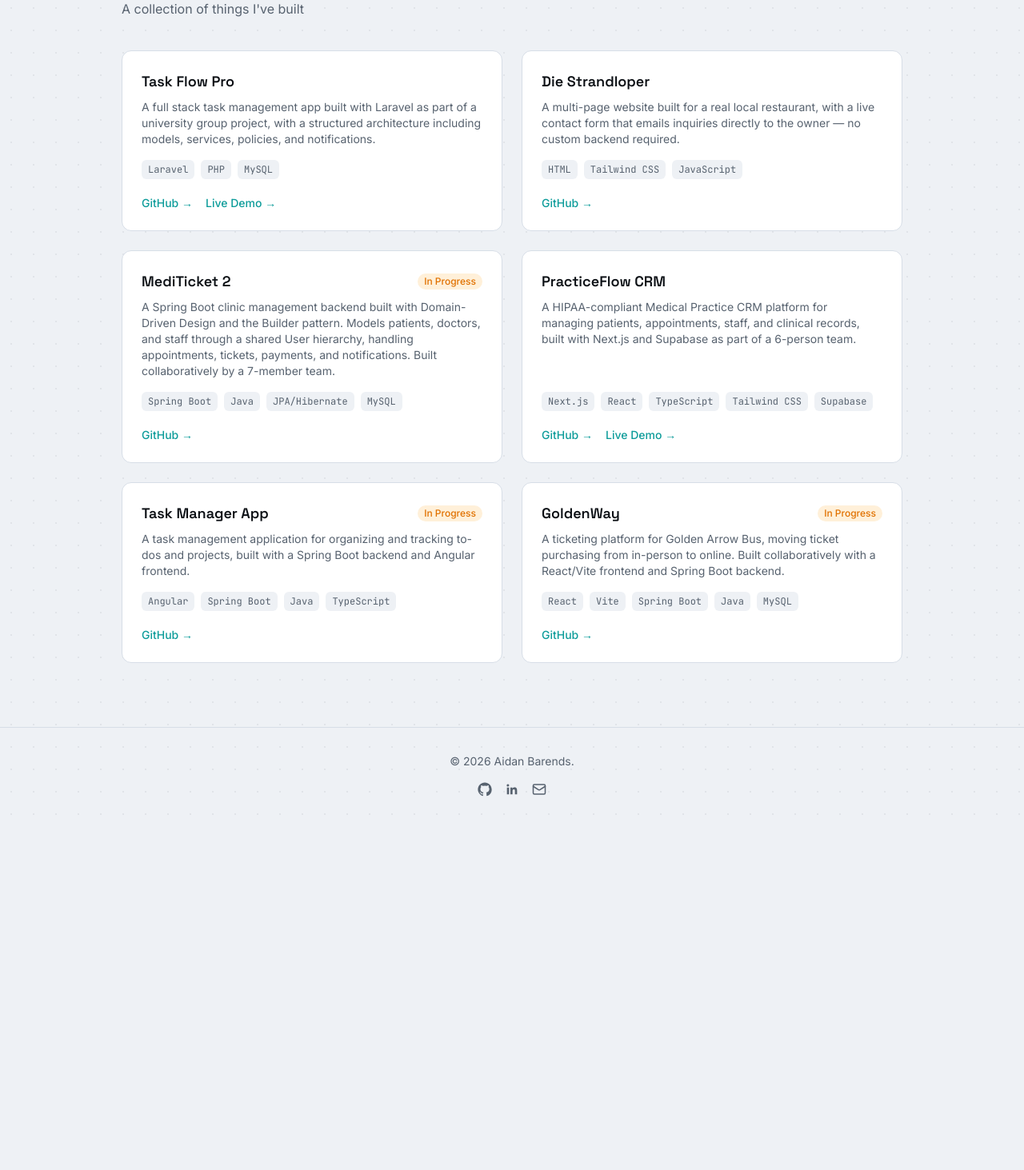
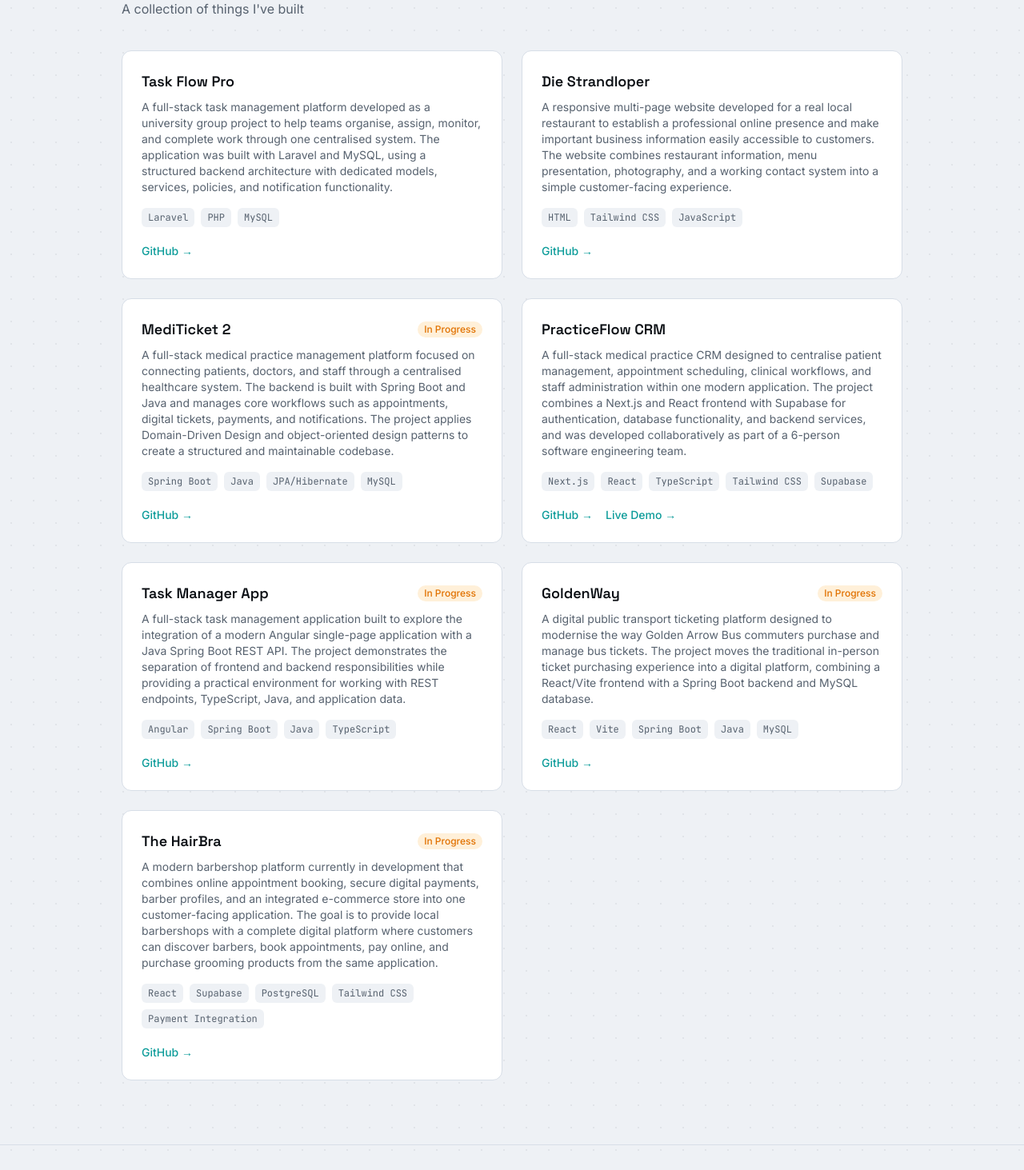
Before and after one commit to aidan-g-barends/Aidan-Barends-Portfolio, a Next.js app: page /projects in a window 1280 px wide. Shown: the part 200-1663 px from the top of the page at 80% size. Before the commit the page ends 1228 px from the top, so only its background shows below. Built offline with nearby package versions, Linux system fonts and the light colour scheme.

Commit message:
updated my projects section, added new task currently busy with

```diff
--- a/src/data/projects.ts
+++ b/src/data/projects.ts
@@ -18,123 +18,208 @@ export const projects: Project[] = [
     slug: "task-flow-pro",
     name: "Task Flow Pro",
     description:
-      "A full stack task management app built with Laravel as part of a university group project, with a structured architecture including models, services, policies, and notifications.",
+      "A full-stack task management platform developed as a university group project to help teams organise, assign, monitor, and complete work through one centralised system. The application was built with Laravel and MySQL, using a structured backend architecture with dedicated models, services, policies, and notification functionality.",
     tech: ["Laravel", "PHP", "MySQL"],
     github: "https://github.com/aidan-g-barends/Task-Flow-Pro",
-    live: "https://task-flow-pro.vercel.app/",
     featured: true,
+    inProgress: false,
     role:
-      "Collaborated as part of a university group, contributing to backend logic and data handling.",
+      "Collaborated as part of a university development team, contributing to backend functionality, business logic, database interactions, and the overall implementation of the application's task management workflow.",
     problem:
-      "University groups and small teams often lack a simple, structured way to assign and track tasks through to completion.",
+      "Teams often rely on scattered communication channels and documents to manage work, making it difficult to know who is responsible for a task, what its current status is, and what still needs to be completed. Task Flow Pro provides a structured platform for managing these workflows in one place.",
     features: [
-      "Structured Laravel architecture with dedicated models, services, and policies",
-      "Notification system to keep team members updated on task changes",
-      "Multi-developer Git workflow across the team",
+      "Task creation, assignment, updating, and completion tracking",
+      "Structured Laravel architecture using models, services, and policies",
+      "Database-backed storage using MySQL",
+      "Notification functionality to keep users informed about task changes",
+      "Organised separation between application logic and data handling",
+      "Collaborative Git workflow for multi-developer development",
     ],
     challenges:
-      "Coordinating consistent code structure and avoiding merge conflicts while multiple people worked on the same Laravel app at once.",
+      "A major challenge was maintaining a consistent codebase while multiple developers worked on the same Laravel application. This required coordinating changes, following a shared project structure, resolving Git conflicts, and keeping business logic organised rather than placing everything directly inside controllers.",
   },
+
   {
     slug: "die-strandloper",
     name: "Die Strandloper",
     description:
-      "A multi-page website built for a real local restaurant, with a live contact form that emails inquiries directly to the owner — no custom backend required.",
+      "A responsive multi-page website developed for a real local restaurant to establish a professional online presence and make important business information easily accessible to customers. The website combines restaurant information, menu presentation, photography, and a working contact system into a simple customer-facing experience.",
     tech: ["HTML", "Tailwind CSS", "JavaScript"],
     github: "https://github.com/aidan-g-barends/DieStrandloper",
     featured: true,
-    role: "Designed and built the entire site independently for a real local restaurant.",
+    inProgress: false,
+    role:
+      "Designed and developed the website independently, handling the page structure, responsive layouts, styling, JavaScript functionality, and integration of the customer contact form.",
     problem:
-      "The restaurant needed an online presence where customers could view the menu, see the space, and get in touch directly.",
+      "The restaurant needed a professional website where customers could discover the business, view important information and the menu, see the restaurant through a gallery, and contact the owner directly without needing to use multiple platforms.",
     features: [
-      "Home, About, Menu, Gallery, and Contact pages",
-      "Live contact form integrated with Web3Forms, delivering messages straight to email",
-      "Fully responsive layout built with Tailwind CSS",
+      "Home page introducing the restaurant and its offering",
+      "About page providing information about the business",
+      "Digital menu presentation for customers",
+      "Gallery for showcasing the restaurant and experience",
+      "Contact page with a working customer enquiry form",
+      "Web3Forms integration for sending enquiries directly to email",
+      "Responsive layouts for desktop, tablet, and mobile devices",
+      "Tailwind CSS-based styling and reusable layout patterns",
     ],
     challenges:
-      "Built while still learning Tailwind and JavaScript, so a lot of the layout and form-handling logic involved real trial and error.",
+      "This project was built while I was expanding my knowledge of Tailwind CSS and JavaScript. One of the biggest challenges was translating a real business requirement into a polished responsive website while learning how to structure the frontend, handle responsive layouts, and integrate a third-party service for the contact functionality.",
   },
+
   {
     slug: "mediticket-2",
     name: "MediTicket 2",
     description:
-      "A Spring Boot clinic management backend built with Domain-Driven Design and the Builder pattern. Models patients, doctors, and staff through a shared User hierarchy, handling appointments, tickets, payments, and notifications. Built collaboratively by a 7-member team.",
+      "A full-stack medical practice management platform focused on connecting patients, doctors, and staff through a centralised healthcare system. The backend is built with Spring Boot and Java and manages core workflows such as appointments, digital tickets, payments, and notifications. The project applies Domain-Driven Design and object-oriented design patterns to create a structured and maintainable codebase.",
     tech: ["Spring Boot", "Java", "JPA/Hibernate", "MySQL"],
     github: "https://github.com/AidanBarends/MediTicket2",
     featured: false,
     inProgress: true,
-    role: "Contributing as part of a 7-member team, working within a Domain-Driven Design architecture.",
+    role:
+      "Contributing as part of a 7-member software development team, working primarily within the backend and implementing functionality within the project's Domain-Driven Design architecture.",
     problem:
-      "Clinics need a structured way to manage patients, doctors, staff, appointments, and payments in one connected system.",
+      "Medical practices need to coordinate patients, doctors, staff, appointments, tickets, payments, and communication. Managing these processes separately can lead to duplicated information and inefficient workflows. MediTicket aims to provide a connected platform for managing these core processes.",
     features: [
-      "Shared User hierarchy modeling patients, doctors, and staff",
-      "Appointment, ticket, and payment handling",
-      "Notification system for updates",
-      "Built with Domain-Driven Design and the Builder pattern for structured, maintainable code",
+      "Patient, doctor, and staff management",
+      "Shared User domain hierarchy for different types of system users",
+      "Appointment scheduling and management",
+      "Digital ticket management for patient workflows",
+      "Payment-related functionality",
+      "Notification functionality for important system updates",
+      "JPA/Hibernate persistence with MySQL",
+      "Domain-Driven Design architecture",
+      "Builder pattern and object-oriented design principles",
+      "Spring Boot REST-based backend architecture",
     ],
     challenges:
-      "Coordinating architecture decisions and consistent patterns across a 7-person team.",
+      "Developing within a 7-person team required careful coordination around domain models, database relationships, API functionality, and coding standards. One of the biggest challenges was making sure different parts of the system followed the same architectural principles while several developers were implementing features simultaneously.",
   },
+
   {
     slug: "practiceflow-crm",
     name: "PracticeFlow CRM",
     description:
-      "A HIPAA-compliant Medical Practice CRM platform for managing patients, appointments, staff, and clinical records, built with Next.js and Supabase as part of a 6-person team.",
+      "A full-stack medical practice CRM designed to centralise patient management, appointment scheduling, clinical workflows, and staff administration within one modern application. The project combines a Next.js and React frontend with Supabase for authentication, database functionality, and backend services, and was developed collaboratively as part of a 6-person software engineering team.",
     tech: ["Next.js", "React", "TypeScript", "Tailwind CSS", "Supabase"],
     github: "https://github.com/aidan-g-barends/practiceflow-crm",
     live: "https://practiceflow-crm-iota.vercel.app/",
     featured: true,
     inProgress: false,
     role:
-      "Frontend Developer, responsible for building the appointment scheduling and calendar interface as part of a 6-person team.",
+      "Frontend Developer responsible for the appointment scheduling experience, including the calendar interface, booking workflow, appointment status presentation, and reusable frontend components.",
     problem:
-      "Medical practices need a single, HIPAA-compliant system to manage patients, appointments, staff, and clinical notes instead of relying on disconnected tools.",
+      "Medical practices need to manage patients, appointments, healthcare providers, staff, and clinical information efficiently. Relying on disconnected tools can make these workflows difficult to coordinate. PracticeFlow CRM brings these areas together into one centralised system.",
     features: [
-      "Patient directory with registration and editing",
-      "Appointment scheduling and calendar interface",
-      "Clinical workspace with SOAP notes and medication tracking",
-      "Staff and provider management directory",
-      "Supabase-backed authentication and database",
+      "Patient registration and patient directory",
+      "Patient profile viewing and editing",
+      "Appointment scheduling and management",
+      "Calendar-based appointment interface",
+      "Appointment status tracking",
+      "Daily appointment and scheduling views",
+      "Clinical workspace with SOAP notes",
+      "Medication tracking",
+      "Staff and healthcare provider directory",
+      "Supabase authentication and database integration",
+      "Reusable React components",
+      "Responsive interface using Tailwind CSS",
     ],
     challenges:
-      "Coordinating frontend and backend work across a 6-person team with clearly divided roles, while keeping the UI and database schema in sync as features were built in parallel.",
+      "My main challenge was developing the appointment management experience while other team members worked on different areas of the system. The frontend needed to remain consistent with the database structure and backend functionality as both were evolving. This required communication within the team, reusable component design, and careful handling of appointment states and scheduling information.",
   },
+
   {
     slug: "task-manager-app",
     name: "Task Manager App",
     description:
-      "A task management application for organizing and tracking to-dos and projects, built with a Spring Boot backend and Angular frontend.",
+      "A full-stack task management application built to explore the integration of a modern Angular single-page application with a Java Spring Boot REST API. The project demonstrates the separation of frontend and backend responsibilities while providing a practical environment for working with REST endpoints, TypeScript, Java, and application data.",
     tech: ["Angular", "Spring Boot", "Java", "TypeScript"],
     github: "https://github.com/aidan-g-barends/Task-Manager-App",
     featured: false,
     inProgress: true,
     role:
-      "Building both the Angular frontend and the Spring Boot REST API backend independently.",
+      "Developing the Angular frontend and Spring Boot backend independently, including frontend components, REST API endpoints, application logic, and the communication between the two layers.",
     problem:
-      "Keeping track of tasks and deadlines across multiple projects gets messy without a dedicated, structured tool.",
+      "As the number of projects and responsibilities increases, managing tasks without a structured system can become difficult. The Task Manager App provides a centralised way to create, update, organise, and track tasks.",
     features: [
-      "Create, update, and delete tasks",
-      "REST API backend with Spring Boot",
-      "Angular single-page frontend",
+      "Task creation and management",
+      "Updating existing task information",
+      "Deleting tasks",
+      "Retrieving task data through REST API endpoints",
+      "Spring Boot backend for API and business logic",
+      "Angular single-page application frontend",
+      "TypeScript-based frontend development",
+      "Separation between frontend presentation and backend services",
+      "Frontend-to-backend API communication",
     ],
+    challenges:
+      "The main technical challenge was understanding and implementing the communication between an Angular frontend and Spring Boot backend. This involved structuring REST endpoints, handling requests and responses, connecting frontend components to backend services, and keeping the application layers properly separated.",
   },
+
   {
     slug: "golden-way",
     name: "GoldenWay",
     description:
-      "A ticketing platform for Golden Arrow Bus, moving ticket purchasing from in-person to online. Built collaboratively with a React/Vite frontend and Spring Boot backend.",
+      "A digital public transport ticketing platform designed to modernise the way Golden Arrow Bus commuters purchase and manage bus tickets. The project moves the traditional in-person ticket purchasing experience into a digital platform, combining a React/Vite frontend with a Spring Boot backend and MySQL database.",
     tech: ["React", "Vite", "Spring Boot", "Java", "MySQL"],
     github: "https://github.com/AidanBarends/GoldenWay",
     featured: false,
     inProgress: true,
     role:
-      "Working full stack as part of a team, with a focus on the Spring Boot backend and database layer.",
+      "Working as a full-stack developer within a team, with a strong focus on the Spring Boot backend, REST API development, database layer, and integration between the backend and React frontend.",
     problem:
-      "Golden Arrow Bus commuters currently have to buy tickets in person, with no way to purchase or manage tickets online.",
+      "Golden Arrow Bus commuters traditionally have limited options for purchasing and managing their bus tickets digitally. This creates unnecessary friction for passengers who need a faster and more convenient way to access their transport tickets.",
     features: [
-      "Online ticket purchasing to replace in-person sales",
-      "React/Vite frontend",
-      "Spring Boot backend and database layer",
+      "Digital bus ticket purchasing",
+      "Passenger-facing React/Vite application",
+      "Spring Boot REST API backend",
+      "MySQL database integration",
+      "Digital ticket management",
+      "Passenger booking workflows",
+      "Separation between frontend, backend, and database layers",
+      "Team-based Git development workflow",
     ],
+    challenges:
+      "The project required the team to translate a real-world public transport problem into a practical software solution while developing the frontend and backend in parallel. One of the biggest challenges has been keeping the database structure, API contracts, and React application aligned as functionality continues to be developed.",
+  },
+
+  {
+    slug: "the-hairbra",
+    name: "The HairBra",
+    description:
+      "A modern barbershop platform currently in development that combines online appointment booking, secure digital payments, barber profiles, and an integrated e-commerce store into one customer-facing application. The goal is to provide local barbershops with a complete digital platform where customers can discover barbers, book appointments, pay online, and purchase grooming products from the same application.",
+    tech: [
+      "React",
+      "Supabase",
+      "PostgreSQL",
+      "Tailwind CSS",
+      "Payment Integration",
+    ],
+    github: "https://github.com/aidan-g-barends/The_HairBra",
+    featured: false,
+    inProgress: true,
+    role:
+      "Sole developer responsible for the application's architecture, frontend development, Supabase integration, database design, booking workflows, payment integration, and planned e-commerce functionality.",
+    problem:
+      "Many local barbershops still rely on WhatsApp messages, phone calls, social media, or walk-ins to manage appointments. Product sales are often handled separately as well. This can make bookings difficult to manage and creates a fragmented customer experience. The HairBra aims to bring bookings, payments, and product sales together into one platform.",
+    features: [
+      "Online appointment booking",
+      "Barber profiles and barber selection",
+      "Service selection and booking workflow",
+      "Barber availability management",
+      "Online payment integration for appointments",
+      "Customer appointment management",
+      "Integrated e-commerce store",
+      "Hair, beard, and grooming product listings",
+      "Online product purchasing",
+      "Customer order management",
+      "Supabase authentication",
+      "Supabase database integration",
+      "PostgreSQL data storage",
+      "Responsive React customer interface",
+      "Planned customer and business notifications",
+      "Planned live deployment for real-world use",
+    ],
+    challenges:
+      "The HairBra combines several different software systems into one product, including appointment scheduling, authentication, payments, database management, and e-commerce. A major technical challenge is designing the underlying data model so that customers, barbers, appointments, payments, products, and orders remain connected and consistent. The project also requires careful consideration of payment states and booking availability to prevent conflicting appointments or incomplete transactions.",
   },
 ];
```
